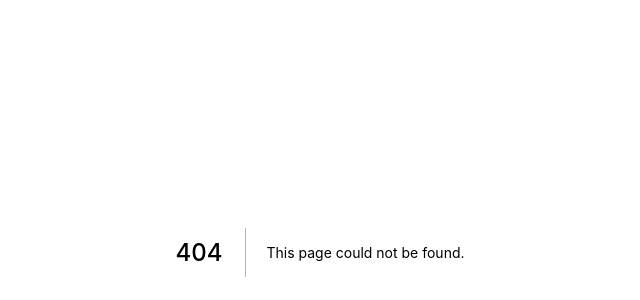
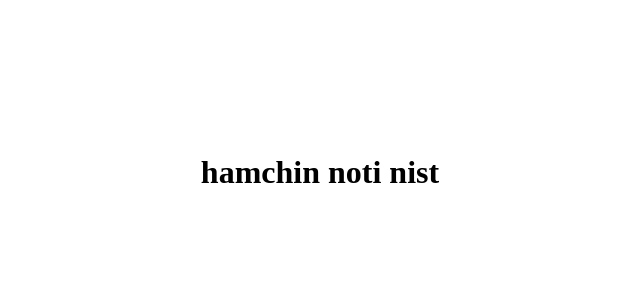
Before and after one commit to omids0/note-ts-saga-main, a Next.js app: page /edit/1 in a window 1280 px wide. Before the commit this address had no page. Shown: the part 148-448 px from the top of the page, without its empty margins (320-960 px from the left). Built offline with nearby package versions, Linux system fonts and the light colour scheme.

Commit message:
update handler added

```diff
--- /dev/null
+++ b/pages/edit/[id].tsx
@@ -0,0 +1,70 @@
+import { GetServerSideProps } from "next";
+import React, { useEffect, useState } from "react";
+import { useDispatch } from "react-redux";
+import { useSelector } from "react-redux";
+import { updateNoteItemActionRequest } from "../../redux/actions/notes";
+import { getDataList } from "../../redux/reducers/notes";
+
+export default function editNotePage({ id }: any) {
+  const [title, setTitle] = useState("");
+  const [description, setDescription] = useState("");
+
+  const dispatch = useDispatch();
+
+  const notesList = useSelector(getDataList);
+
+  const note = notesList.find((item) => item.id === id);
+
+  useEffect(() => {
+    console.log(note);
+    if (note) {
+      setTitle(note.title);
+      setDescription(note.description);
+    }
+  }, []);
+
+  function handlerUpdate() {
+    console.log({ id, title, description });
+
+    dispatch(updateNoteItemActionRequest({ id, title, description }));
+    // window.location.href = "/";
+  }
+
+  return (
+    <div className="edit-note-container">
+      {!note ? (
+        <h1>hamchin noti nist</h1>
+      ) : (
+        <div className="edit-form-container">
+          <input
+            type="text"
+            placeholder="Title"
+            className="edit-title-input"
+            value={title}
+            onChange={(e) => setTitle(e.target.value)}
+          />
+          <textarea
+            typeof="text"
+            placeholder="Description"
+            className="edit-description-input"
+            value={description}
+            onChange={(e) => setDescription(e.target.value)}
+          />
+          <button className="edit-button-handler" onClick={handlerUpdate}>
+            Update Note
+          </button>
+        </div>
+      )}
+    </div>
+  );
+}
+
+export const getServerSideProps: GetServerSideProps = async (context) => {
+  const id = context.params?.id as string;
+
+  return {
+    props: {
+      id,
+    },
+  };
+};
--- a/styles/globals.css
+++ b/styles/globals.css
@@ -98,3 +98,48 @@ body {
 .each-note-description{
   padding: 1rem
 }
+
+.edit-note-container{
+  display: flex;
+  flex-direction: column;
+  justify-content: center;
+  align-items: center;
+  min-height: 80vh;
+}
+.edit-form-container{
+  min-width: 30rem;
+  min-height: 30rem;
+  background-color: #eeeeee;
+  padding: 2rem;
+  border-radius: 20px;
+  display: flex;
+  flex-direction: column;
+  justify-content: center;
+  align-items: center;
+}
+.edit-title-input{
+  margin: 1rem 0;
+  padding: 0.5rem 1rem;
+  border: none;
+  border-bottom: 2px solid lightblue;
+  font-size: 1.8rem;
+  font-weight: bold;
+}
+.edit-description-input{
+  margin-bottom: 3rem;
+  padding: 0.5rem 1rem;
+  border: none;
+  border-bottom: 2px solid lightblue;
+  font-size: 2rem;
+}
+.edit-button-handler{
+  padding: .8rem 1.6rem;
+  background-color: blue;
+  border-radius: 7px;
+  color: #ffffff;
+  border: none;
+}
+.edit-button-handler:hover{
+  cursor: pointer;
+  box-shadow: 1px 1px 1px #999999;
+}
```
Also changed, not shown: components/EachNote.tsx (+12 -9 lines).
